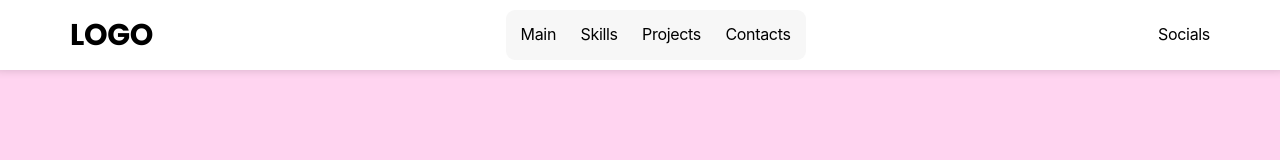
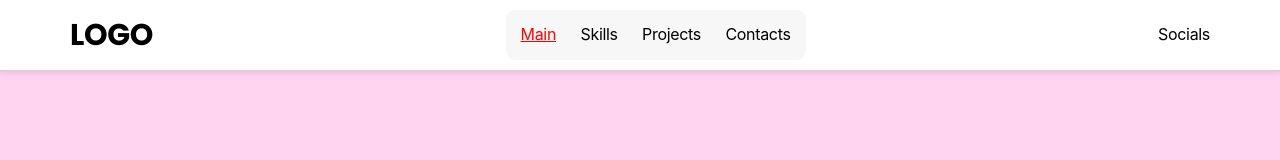
Before and after one commit to feddorovich/portfolio, a React (Create React App) app: page / in a window 1280 px wide. Shown: the top 160 px of the page. Built offline with nearby package versions, Linux system fonts and the light colour scheme.

Commit message:
nav active, when scroll

```diff
--- a/src/components/Nav/Nav.tsx
+++ b/src/components/Nav/Nav.tsx
@@ -1,12 +1,30 @@
-import React, {FC,  useState} from 'react';
+import React, {FC, useEffect, useState} from 'react';
 import style from './Nav.module.css'
 
 export const Nav: FC = () => {
-    const [active, setActive] = useState<any>(document.location.href.split('#')[1])
+    const [active, setActive] = useState(document.location.href.split('#')[1])
 
     const onChangeActiveLink = (value: string) => () => {
         setActive(value)
     }
+
+    useEffect(() => {
+        const observer = new IntersectionObserver(
+            (entries) => {
+                entries.forEach((entry) => {
+                    if (entry.isIntersecting) {
+                        setActive(entry.target.id);
+                    }
+                });
+            },
+            { threshold: 0.3 }
+        );
+
+        const sections = document.querySelectorAll('section');
+        sections.forEach((section) => observer.observe(section));
+
+        return () => observer.disconnect();
+    }, []);
 
     return (
         <nav className={style.nav}>
```
